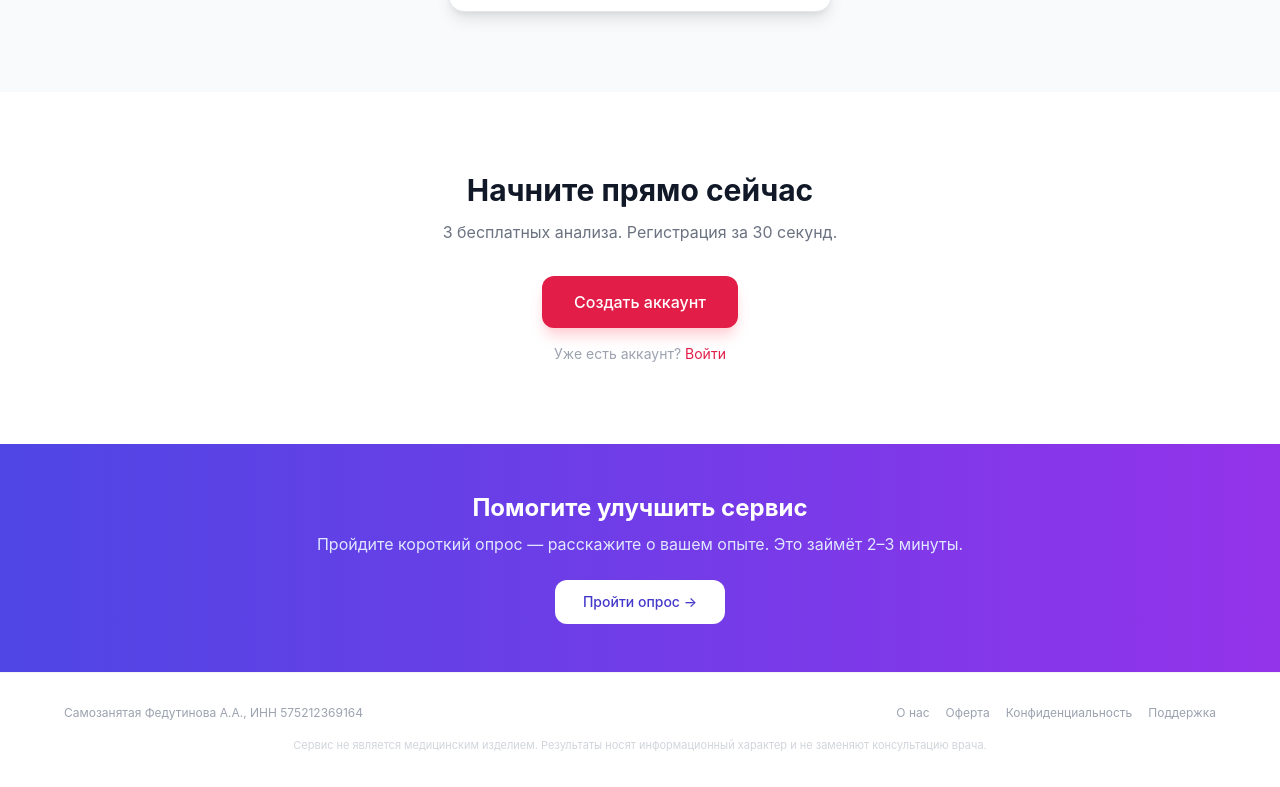
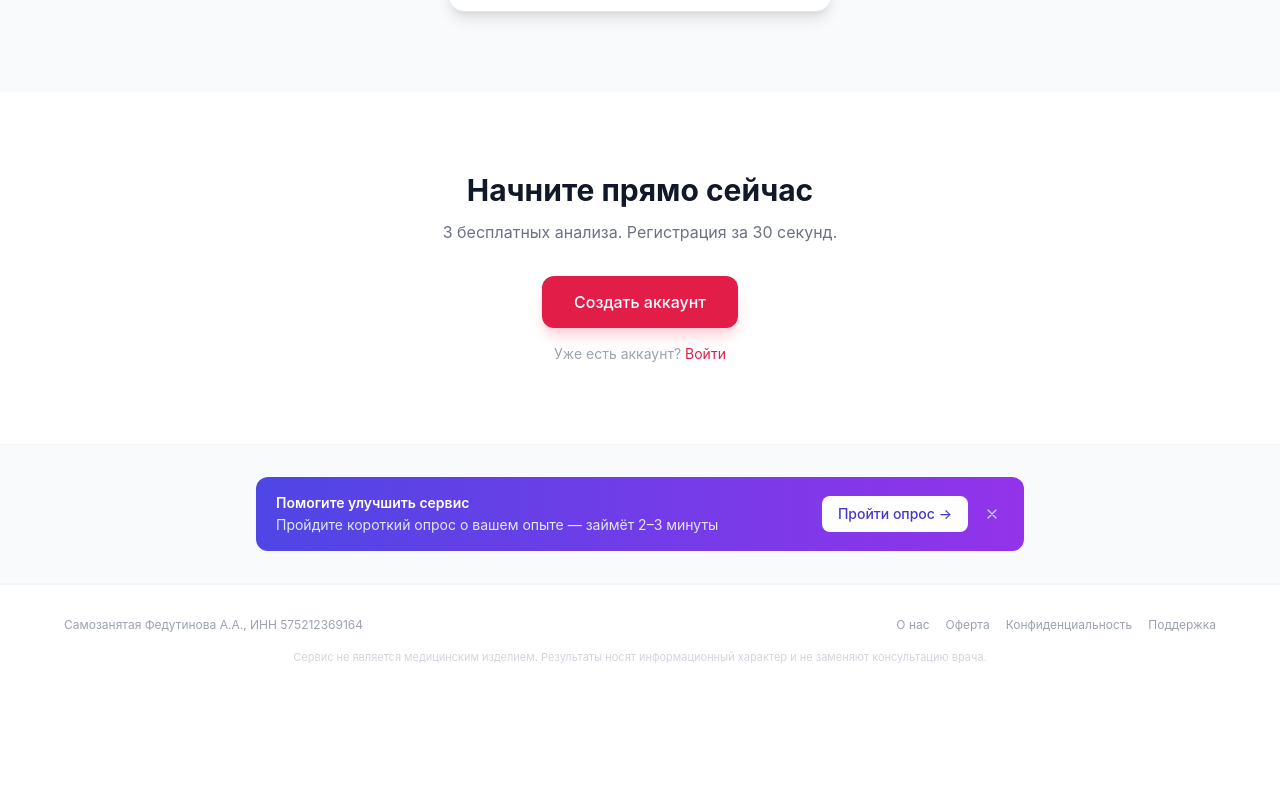
Before and after one commit to fedutinova/smartheart, a React (Vite) app in the folder frontend/: page / in a window 1280 px wide. Shown: the part 2685-3472 px from the top of the page. After the commit the page ends 3384 px from the top, so only its background shows below. Built offline with nearby package versions, Linux system fonts and the light colour scheme; no server answers; a web font is replaced by a local one; what axios-retry would draw is missing.

Commit message:
close banner

```diff
--- /dev/null
+++ b/frontend/src/components/SurveyBanner.tsx
@@ -0,0 +1,57 @@
+import { useState } from 'react';
+
+const STORAGE_KEY = 'survey_banner_dismissed';
+const SURVEY_URL =
+  'https://docs.google.com/forms/d/e/1FAIpQLSerfoqa5aM-7A-Yei7gZxs8CxGgmBu_dlMx4XqolAijSTbFBg/viewform';
+
+export function SurveyBanner({ className = '' }: { className?: string }) {
+  const [dismissed, setDismissed] = useState(
+    () => localStorage.getItem(STORAGE_KEY) === '1',
+  );
+
+  if (dismissed) return null;
+
+  const dismiss = () => {
+    localStorage.setItem(STORAGE_KEY, '1');
+    setDismissed(true);
+  };
+
+  return (
+    <div
+      className={`rounded-xl bg-gradient-to-r from-indigo-600 to-purple-600 px-5 py-4 flex items-center gap-3 ${className}`}
+    >
+      <div className="flex-1 min-w-0">
+        <p className="text-sm font-semibold text-white">Помогите улучшить сервис</p>
+        <p className="text-sm text-indigo-100 mt-0.5">
+          Пройдите короткий опрос о вашем опыте — займёт 2–3 минуты
+        </p>
+      </div>
+      <a
+        href={SURVEY_URL}
+        target="_blank"
+        rel="noopener noreferrer"
+        className="shrink-0 hidden sm:inline-block px-4 py-2 text-sm font-medium text-indigo-700 bg-white hover:bg-indigo-50 rounded-lg transition-colors"
+      >
+        Пройти опрос →
+      </a>
+      <a
+        href={SURVEY_URL}
+        target="_blank"
+        rel="noopener noreferrer"
+        className="shrink-0 sm:hidden text-sm font-medium text-white underline underline-offset-2"
+      >
+        Пройти →
+      </a>
+      <button
+        type="button"
+        onClick={dismiss}
+        aria-label="Закрыть баннер"
+        className="shrink-0 p-1 rounded-full text-indigo-200 hover:text-white hover:bg-white/20 transition-colors"
+      >
+        <svg className="w-4 h-4" fill="none" viewBox="0 0 24 24" stroke="currentColor" strokeWidth={2}>
+          <path strokeLinecap="round" strokeLinejoin="round" d="M6 18 18 6M6 6l12 12" />
+        </svg>
+      </button>
+    </div>
+  );
+}
--- a/frontend/src/pages/Dashboard.tsx
+++ b/frontend/src/pages/Dashboard.tsx
@@ -2,6 +2,7 @@ import { Link } from 'react-router-dom';
 import { formatRelative, formatStatus, getStatusColor, formatECGParams } from '@/utils/format';
 import { ROUTES } from '@/config';
 import { Layout } from '@/components/Layout';
+import { SurveyBanner } from '@/components/SurveyBanner';
 import { useUserRequests } from '@/hooks/useUserRequests';
 import { usePendingJobs } from '@/hooks/usePendingJobs';
 import { DashboardHistorySkeleton } from '@/components/Skeleton';
@@ -34,21 +35,7 @@ export function Dashboard() {
           </div>
         )}
 
-        {/* Survey banner */}
-        <div className="mb-4 sm:mb-6 rounded-xl bg-gradient-to-r from-indigo-600 to-purple-600 px-5 py-4 flex flex-col sm:flex-row sm:items-center gap-3">
-          <div className="flex-1 min-w-0">
-            <p className="text-sm font-semibold text-white">Помогите улучшить сервис</p>
-            <p className="text-sm text-indigo-100 mt-0.5">Пройдите короткий опрос о вашем опыте — займёт 2–3 минуты</p>
-          </div>
-          <a
-            href="https://docs.google.com/forms/d/e/1FAIpQLSerfoqa5aM-7A-Yei7gZxs8CxGgmBu_dlMx4XqolAijSTbFBg/viewform"
-            target="_blank"
-            rel="noopener noreferrer"
-            className="shrink-0 inline-block px-4 py-2 text-sm font-medium text-indigo-700 bg-white hover:bg-indigo-50 rounded-lg transition-colors"
-          >
-            Пройти опрос →
-          </a>
-        </div>
+        <SurveyBanner className="mb-4 sm:mb-6" />
 
         <div className="grid grid-cols-1 sm:grid-cols-2 gap-4 sm:gap-6 mb-6 sm:mb-8">
           <Link
--- a/frontend/src/pages/History.tsx
+++ b/frontend/src/pages/History.tsx
@@ -1,6 +1,7 @@
 import { Link } from 'react-router-dom';
 import { formatDate, formatStatus, getStatusColor, formatECGParams } from '@/utils/format';
 import { Layout } from '@/components/Layout';
+import { SurveyBanner } from '@/components/SurveyBanner';
 import { useUserRequests } from '@/hooks/useUserRequests';
 import { useSessionState } from '@/hooks/useSessionState';
 import { HistoryTableSkeleton } from '@/components/Skeleton';
@@ -21,21 +22,7 @@ export function History() {
       <div>
         <h1 className="text-2xl font-semibold text-gray-900 mb-6">История анализов</h1>
 
-        {/* Survey banner */}
-        <div className="mb-6 rounded-xl bg-gradient-to-r from-indigo-600 to-purple-600 px-5 py-4 flex flex-col sm:flex-row sm:items-center gap-3">
-          <div className="flex-1 min-w-0">
-            <p className="text-sm font-semibold text-white">Помогите улучшить сервис</p>
-            <p className="text-sm text-indigo-100 mt-0.5">Пройдите короткий опрос о вашем опыте — займёт 2–3 минуты</p>
-          </div>
-          <a
-            href="https://docs.google.com/forms/d/e/1FAIpQLSerfoqa5aM-7A-Yei7gZxs8CxGgmBu_dlMx4XqolAijSTbFBg/viewform"
-            target="_blank"
-            rel="noopener noreferrer"
-            className="shrink-0 inline-block px-4 py-2 text-sm font-medium text-indigo-700 bg-white hover:bg-indigo-50 rounded-lg transition-colors"
-          >
-            Пройти опрос →
-          </a>
-        </div>
+        <SurveyBanner className="mb-6" />
 
         <div className="bg-white shadow rounded-lg">
           {isLoading ? (
--- a/frontend/src/pages/Landing.tsx
+++ b/frontend/src/pages/Landing.tsx
@@ -1,6 +1,7 @@
 import { Link, Navigate } from 'react-router-dom';
 import { useAuthStore } from '@/store/auth';
 import { ROUTES } from '@/config';
+import { SurveyBanner } from '@/components/SurveyBanner';
 
 // Static demo: ECG analysis result (mirrors StructuredResultView interpretation block)
 function DemoPreview() {
@@ -373,23 +374,8 @@ export function Landing() {
       </section>
 
       {/* Survey banner */}
-      <section className="py-12 px-4 sm:px-6 bg-gradient-to-r from-indigo-600 to-purple-600">
-        <div className="max-w-2xl mx-auto text-center">
-          <h2 className="text-xl sm:text-2xl font-bold text-white mb-2">
-            Помогите улучшить сервис
-          </h2>
-          <p className="text-indigo-100 mb-6 text-sm sm:text-base">
-            Пройдите короткий опрос — расскажите о вашем опыте. Это займёт 2–3 минуты.
-          </p>
-          <a
-            href="https://docs.google.com/forms/d/e/1FAIpQLSerfoqa5aM-7A-Yei7gZxs8CxGgmBu_dlMx4XqolAijSTbFBg/viewform"
-            target="_blank"
-            rel="noopener noreferrer"
-            className="inline-block px-7 py-3 text-sm font-medium text-indigo-700 bg-white hover:bg-indigo-50 active:scale-95 rounded-xl transition-all duration-150"
-          >
-            Пройти опрос →
-          </a>
-        </div>
+      <section className="py-8 px-4 sm:px-6 bg-gray-50 border-y border-gray-100">
+        <SurveyBanner className="max-w-3xl mx-auto" />
       </section>
 
       {/* Footer */}
```
